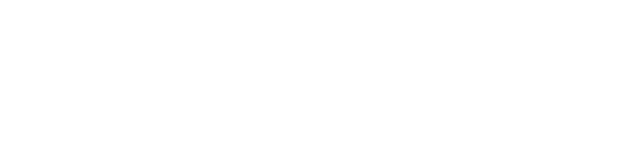
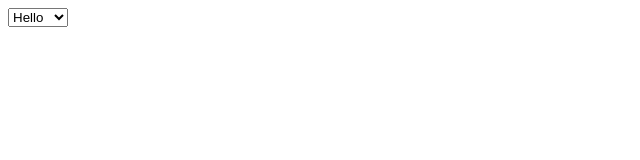
Before and after one commit to aVor42/testRep, a plain HTML site: page index.html in a window 1280 px wide. Shown: the whole page, without its empty margins (0-640 px from the left). Drawn offline with Linux system fonts and the light colour scheme.

Commit message:
second commit

```diff
--- a/index.html
+++ b/index.html
@@ -8,5 +8,13 @@
 </head>
 <body>
 
+    <div>
+        <select>
+            <option value="0" selected="selected">Hello</option>
+            <option value="1">My</option>
+            <option value="3">Friend</option>
+        </select>
+    </div>
+
 </body>
 </html>
```
